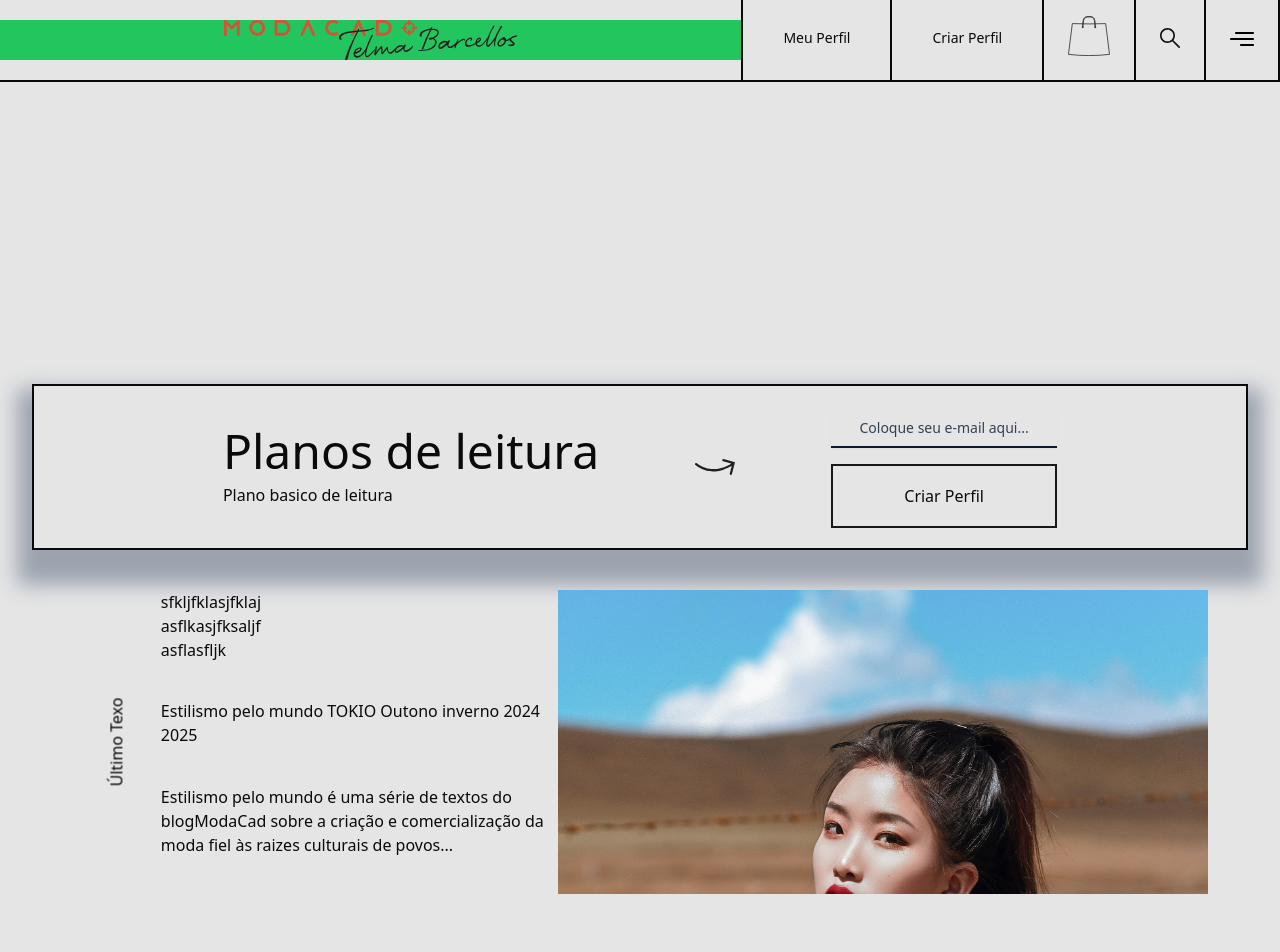
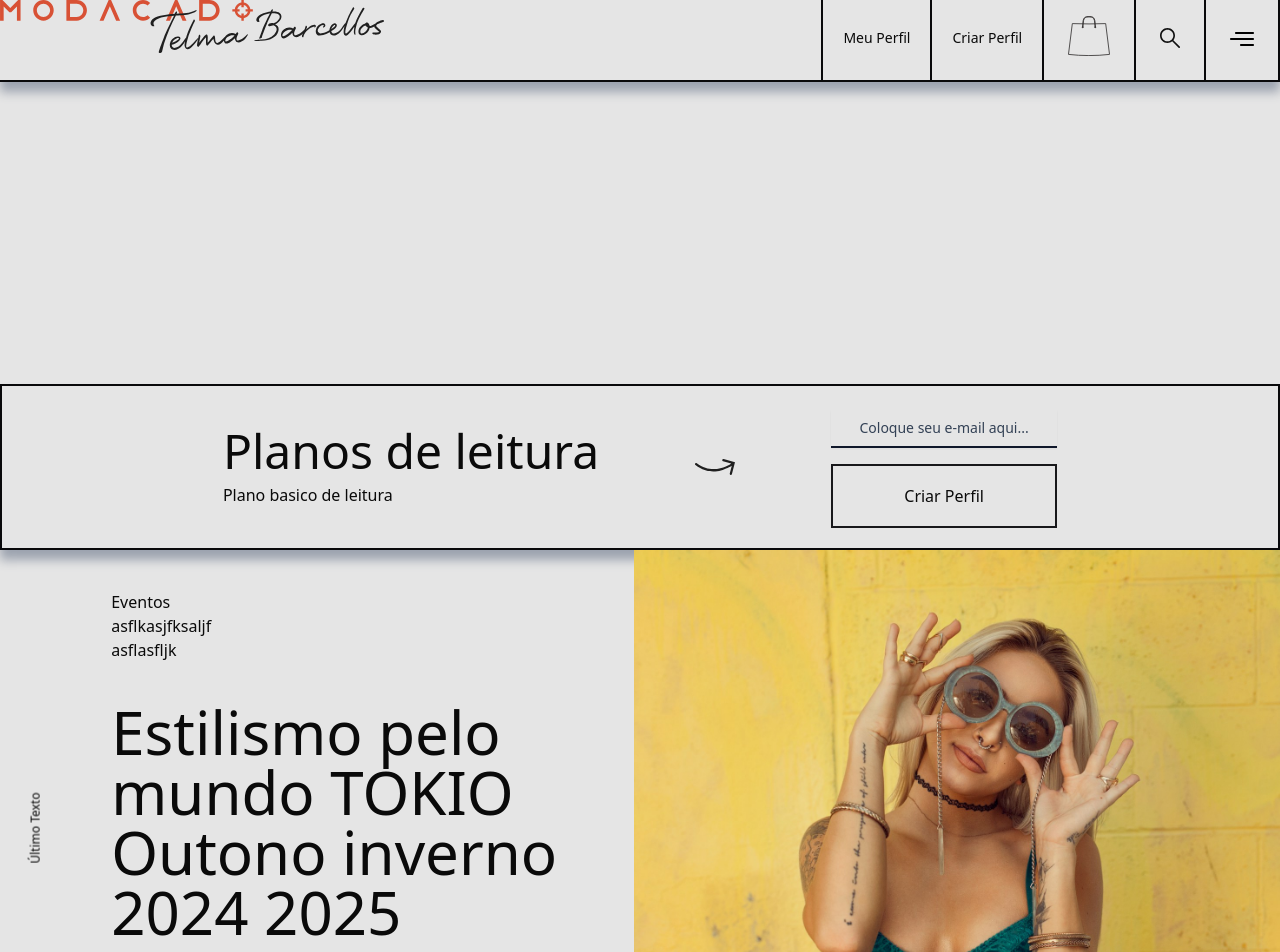
Before and after one commit to devthiagolinch/modacadFront, a React (Vite) app: page / in a window 1280 px wide. Shown: the top 952 px of the page. Built offline with nearby package versions, Linux system fonts and the light colour scheme.

Commit message:
shadown fix#01 - header fix - last post box#02

```diff
--- a/src/App.tsx
+++ b/src/App.tsx
@@ -6,7 +6,7 @@ import { Subjects } from "./components/subjects"
 
 export function App() {
   return(
-    <div className="max-w-[1216px] mx-auto">
+    <div className=" mx-auto">
       <Header />
       <div className="">
         <div className="h-96">
--- a/src/components/header.tsx
+++ b/src/components/header.tsx
@@ -5,17 +5,19 @@ import pesquisaicon from "../assets/icons/pesquisa.svg"
 
 export function Header() {
     return (
-        <div className=" flex items-center  left-0 w-full fixed border-b-2 border-zinc-950 bg-neutral-200">
-            <div className="flex w-full items-center justify-between relative">
+        <div className=" flex items-center w-[100%] fixed border-b-2 border-zinc-950 bg-neutral-200
+        shadow-[0_10px_10px_0] shadow-gray-400">
 
-                <div className=" flex-1 bg-green-500 justify-items-center" >
-                    <img className="h-10" src={telmaLogo}/>
+            <div className="flex w-full relative">
+
+                <div className=" flex-1" >
+                    <img className="w-96" src={telmaLogo}/>
                 </div>
 
 
                 <nav className="flex items-center">
-                    <a href="" className="font-medium text-sm border-2 border-r-0 border-b-0 border-t-0 border-zinc-950 w-50 h-20 px-10 py-7 ">Meu Perfil</a>
-                    <a href="" className="font-medium text-sm border-2 border-r-0 border-b-0 border-t-0 border-zinc-950 w-50 h-20 px-10 py-7 ">Criar Perfil</a>
+                    <a href="" className="font-medium text-sm border-2 border-r-0 border-b-0 border-t-0 border-zinc-950 w-50 h-20 px-5 py-7 ">Meu Perfil</a>
+                    <a href="" className="font-medium text-sm border-2 border-r-0 border-b-0 border-t-0 border-zinc-950 w-50 h-20 px-5 py-7 ">Criar Perfil</a>
                     <a href="" className="font-medium text-sm border-2 border-r-0 border-b-0 border-t-0 border-zinc-950 w-50 h-20 px-6 py-4 ">
                         <img src={shopIcon} alt=""  className="h-10" />
                     </a>
--- a/src/components/last-post.tsx
+++ b/src/components/last-post.tsx
@@ -1,33 +1,35 @@
-import postBanner from "../assets/imgs/unsplash.jpg"
+import postBanner from "../assets/imgs/model.jpg"
 
 export function LastPost() {
 
     return(
-        <div className="flex w-full h-96 p-10">
+        <div className="flex justify-around">
 
-            <div className="flex h-full items-center justify-center align-middle">
-                <p className="transform: -rotate-90">Último Texo</p>
+            <div className="flex items-center">
+                <p className="transform: -rotate-90 font-medium text-xs">Último Texto</p>
             </div>
 
-            <div className="grid w-[35%] ">
+            <div className="grid w-[44%] p-10 gap-10">
                 <span>
-                    sfkljfklasjfklaj <br />
+
+                    Eventos <br />
                     asflkasjfksaljf <br />
                     asflasfljk <br />
 
 
                 </span>
 
-                <h2>
+                <h1 className="text-6xl">
                     Estilismo pelo mundo TOKIO Outono inverno 2024 2025
-                </h2>
+                </h1>
 
-                <p>
-                    Estilismo pelo mundo é uma série de textos do blogModaCad sobre a criação e comercialização da moda fiel às raizes culturais de povos...
+                <p className="text-lg text-justify w-[90%]">
+                    Estilismo pelo mundo é uma série de textos do blogModaCad sobre a criação e
+                    comercialização da moda fiel às raízes culturais de povos fora...
                 </p>
             </div>
 
-            <div className="flex-1 bg-gray-400">
+            <div className="flex-1 max-h-auto w-full">
                 <img src={postBanner} className="h-full w-full object-cover object-top" />
             </div>
 
--- a/src/components/reagindBox.tsx
+++ b/src/components/reagindBox.tsx
@@ -3,7 +3,8 @@ import setaCurvaIcon from "../assets/icons/seta-curva.svg"
 export function ReadingBox() {
 
     return (
-        <div className="flex items-center justify-center gap-24 border-2 border-zinc-950 p-10 py-5 shadow-[0_20px_20px_15px] shadow-gray-400" >
+        <div className="flex items-center justify-center gap-24 border-2 border-zinc-950 p-10 py-5
+        shadow-[0_10px_10px_0] shadow-gray-400" >
 
             <div className="grid gap-2">
                 <p className="text-5xl">Planos de leitura</p>
--- a/src/components/subjects.tsx
+++ b/src/components/subjects.tsx
@@ -3,7 +3,7 @@
 export function Subjects() {
 
     return (
-        <main className="flex items-center gap-5 p-10" >
+        <main className="flex items-center gap-5 p-10 border-2 border-zinc-950" >
             <div className="transform: -rotate-90 ">
                 <p className="font-medium text-xs">ASSUNTOS</p>
             </div >
```
Also changed, not shown: src/assets/imgs/model.jpg (added).
